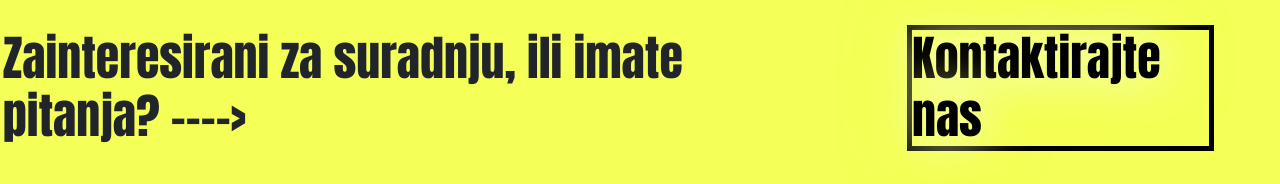
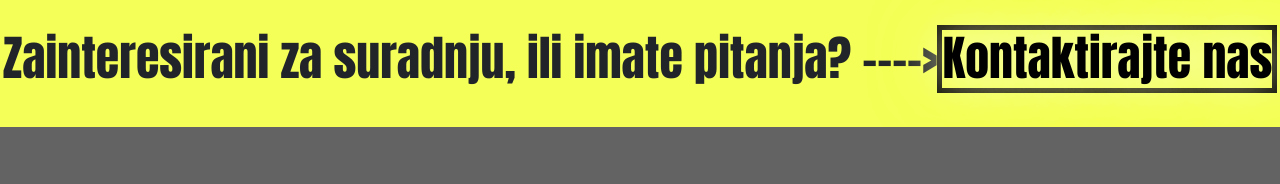
Before and after one commit to DominikBoras03/3lmsignalizacija.hr, a plain HTML site: page index.html in a window 1280 px wide. Shown: the part 4728-4912 px from the top of the page. After the commit the page ends 4855 px from the top, so only its background shows below. Drawn offline with nearby package versions, Linux system fonts and the light colour scheme.

Commit message:
Update index.html

```diff
--- a/index.html
+++ b/index.html
@@ -141,7 +141,7 @@
         </div>
 
         <div class="footer">
-            <h2 class="footer-h2">Zainteresirani za suradnju, ili imate pitanja? ---->   <a href="kontakt.html" style="border: solid black 5px; margin: 0 5%; display:flex; align-items:center; justify-content:center; color: black; animation: glow 1s ease-in-out infinite alternate;"> Kontaktirajte nas</a></h2>
+            <h2 class="footer-h2">Zainteresirani za suradnju, ili imate pitanja? ---->   <a href="kontakt.html" style="border: solid black 5px; text-align:center; display:flex; align-items:center; justify-content:center; color: black; animation: glow 1s ease-in-out infinite alternate;"> Kontaktirajte nas</a></h2>
         </div>
 
 
```
